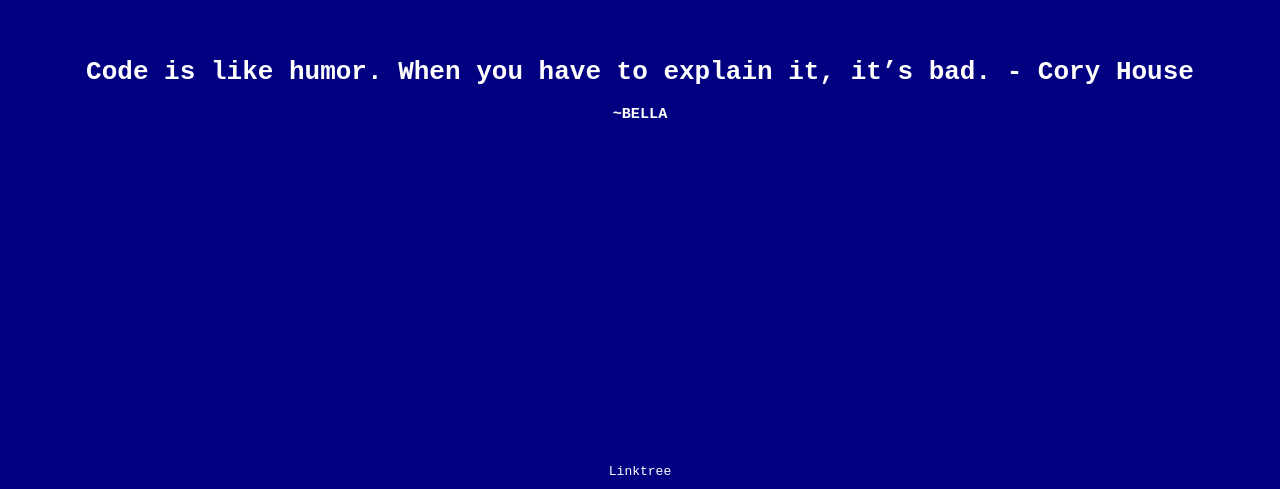
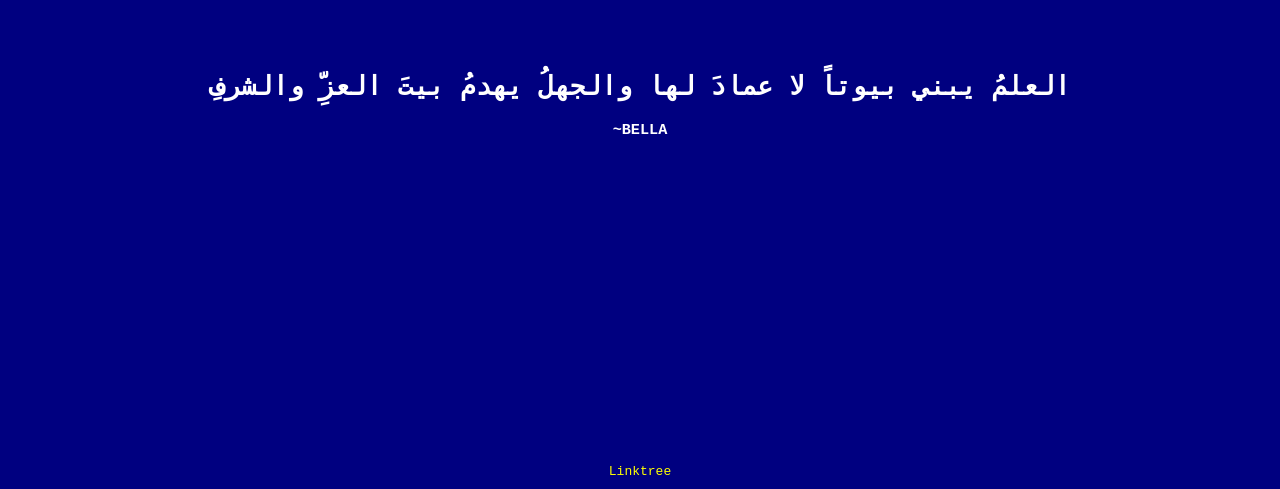
Before and after one commit to mohamed-bella/portfolio-v2.0.0, a plain HTML site: page index.html in a window 1280 px wide. Shown: the part 311-800 px from the top of the page. Drawn offline with Linux system fonts and the light colour scheme.

Commit message:
Update index.html

```diff
--- a/index.html
+++ b/index.html
@@ -27,7 +27,7 @@
             width: 100%;
         }
         footer a {
-            color: #ffffff;
+            color: yellow;
             text-decoration: none;
         }
         footer a:hover {
@@ -38,7 +38,12 @@
 <body>
     <div class="quote">
 
-        <h1>Code is like humor. When you have to explain it, it’s bad. - Cory House</h1>
+        <h1>
+
+         <br />   العلمُ يبني بيوتاً لا عمادَ لها
+والجهلُ يهدمُ بيتَ العزِّ والشرفِ
+
+        </h1>
   <h3> ~BELLA</h3>
     </div>
     <footer>
```
